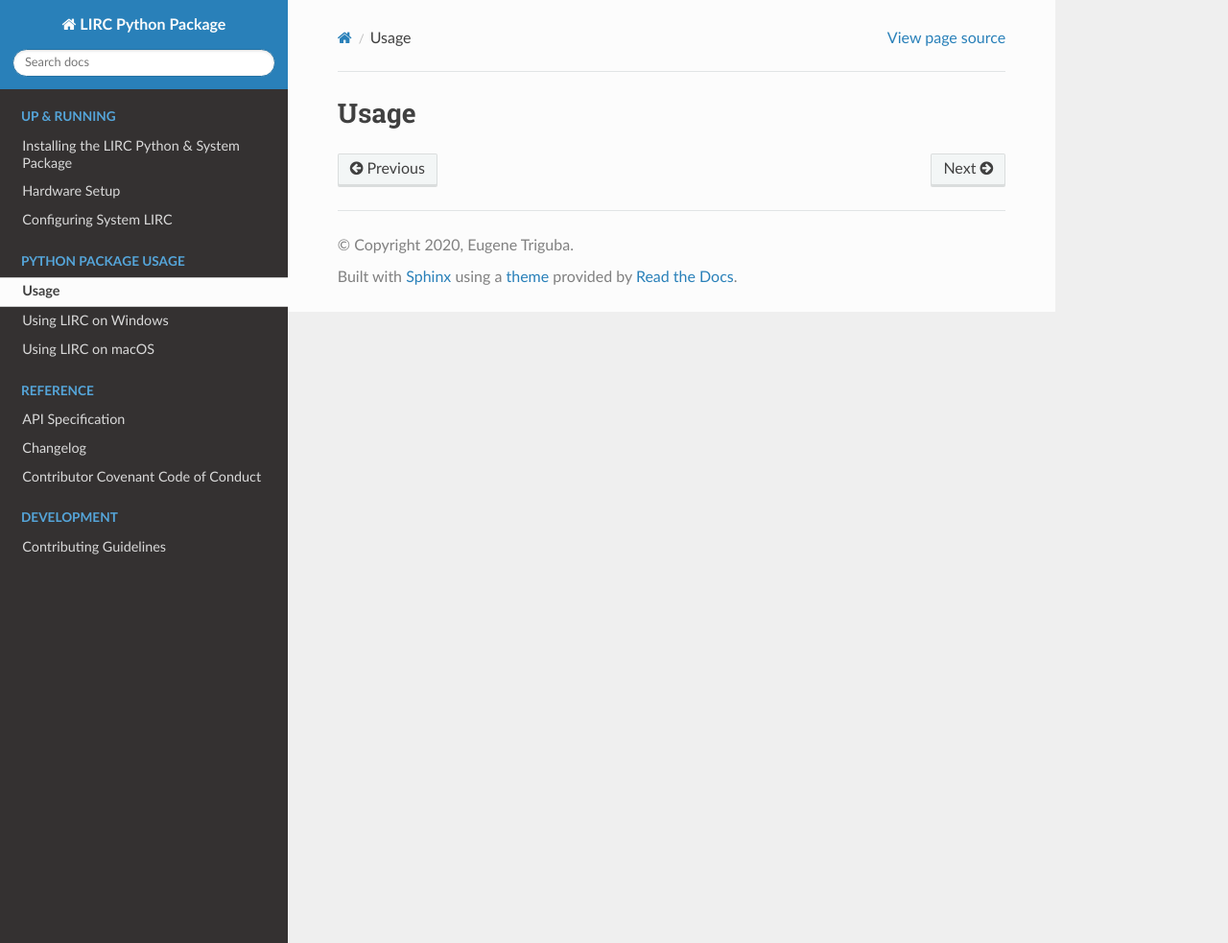
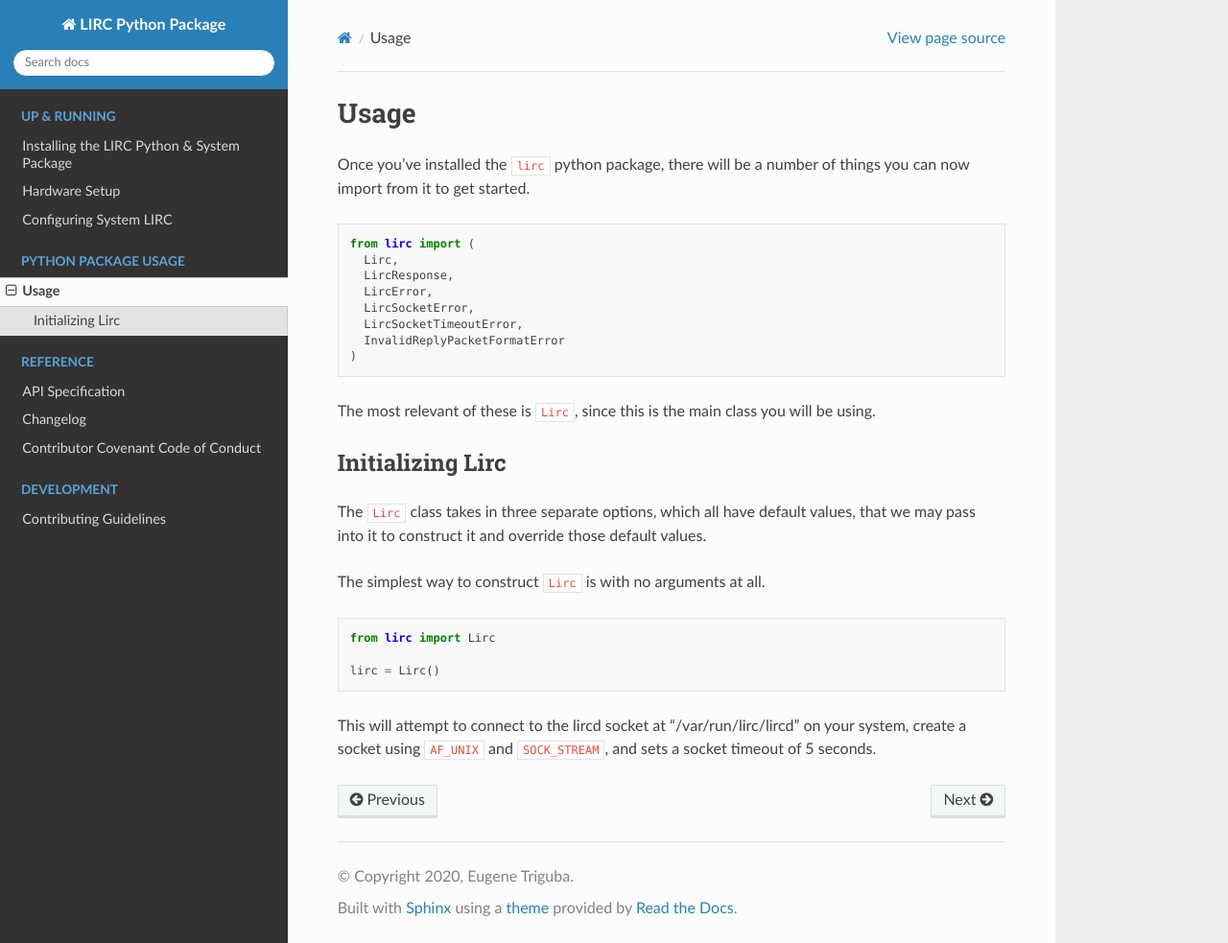
Before and after one commit to eugenetriguba/lirc, a Sphinx documentation site: the page built from docs/source/usage.rst, in a window 1280 px wide and 983 px high. Shown: the whole window at 96% size. Built offline with Sphinx 7.4.7 and the Read the Docs theme 2.0.0, drawn with Linux system fonts in a browser that asks for light colours.

Commit message:
Add starter usage docs and remove using lirc on macos & windows

```diff
--- a/docs/source/index.rst
+++ b/docs/source/index.rst
@@ -16,8 +16,6 @@ Site Documentation
    :maxdepth: 2
 
    usage
-   using-lirc-on-windows
-   using-lirc-on-macos
 
 .. toctree::
    :caption: Reference
--- a/docs/source/installation.rst
+++ b/docs/source/installation.rst
@@ -38,7 +38,7 @@ Windows:
     It works a bit differently since it is just a collection of files
     in a folder that you run so you'll have to adjust the ``socket``
     and ``socket_path`` parameter. More information on that can be found
-    at `Using LIRC on Windows <./using-lirc-on-windows.html>`_.
+    at `using LIRC on Windows <./using-lirc-on-windows.html>`_.
 
 macOS:
 
@@ -47,5 +47,5 @@ macOS:
     it doesn't appear to be maintained any longer and is not the latest LIRC version.
     You can then run ``port install lirc`` or build the package from source using
     the instructions on the README of the GitHub repository. See
-    `Using LIRC on macOS <./using-lirc-on-macos.html>`_ for more information on
+    `using LIRC on macOS <./using-lirc-on-macos.html>`_ for more information on
     getting LIRC setup on macOS and how to use this python package with it.
--- a/docs/source/usage.rst
+++ b/docs/source/usage.rst
@@ -1,2 +1,38 @@
 Usage
 =====
+
+Once you've installed the ``lirc`` python package, there will be a number
+of things you can now import from it to get started.
+
+.. code-block:: python
+
+  from lirc import (
+    Lirc,
+    LircResponse,
+    LircError,
+    LircSocketError,
+    LircSocketTimeoutError,
+    InvalidReplyPacketFormatError
+  )
+
+The most relevant of these is ``Lirc``, since this is the main class
+you will be using.
+
+Initializing Lirc
+-----------------
+
+The ``Lirc`` class takes in three separate options, which all have default
+values, that we may pass into it to construct it and override those default
+values.
+
+The simplest way to construct ``Lirc`` is with no arguments at all.
+
+.. code-block:: python
+
+  from lirc import Lirc
+
+  lirc = Lirc()
+
+This will attempt to connect to the lircd socket at "/var/run/lirc/lircd" on
+your system, create a socket using ``AF_UNIX`` and ``SOCK_STREAM``, and sets
+a socket timeout of 5 seconds.
--- a/docs/source/using-lirc-on-macos.rst
+++ /dev/null
@@ -1,2 +0,0 @@
-Using LIRC on macOS
-===================
--- a/docs/source/using-lirc-on-windows.rst
+++ /dev/null
@@ -1,2 +0,0 @@
-Using LIRC on Windows
-=====================
```
